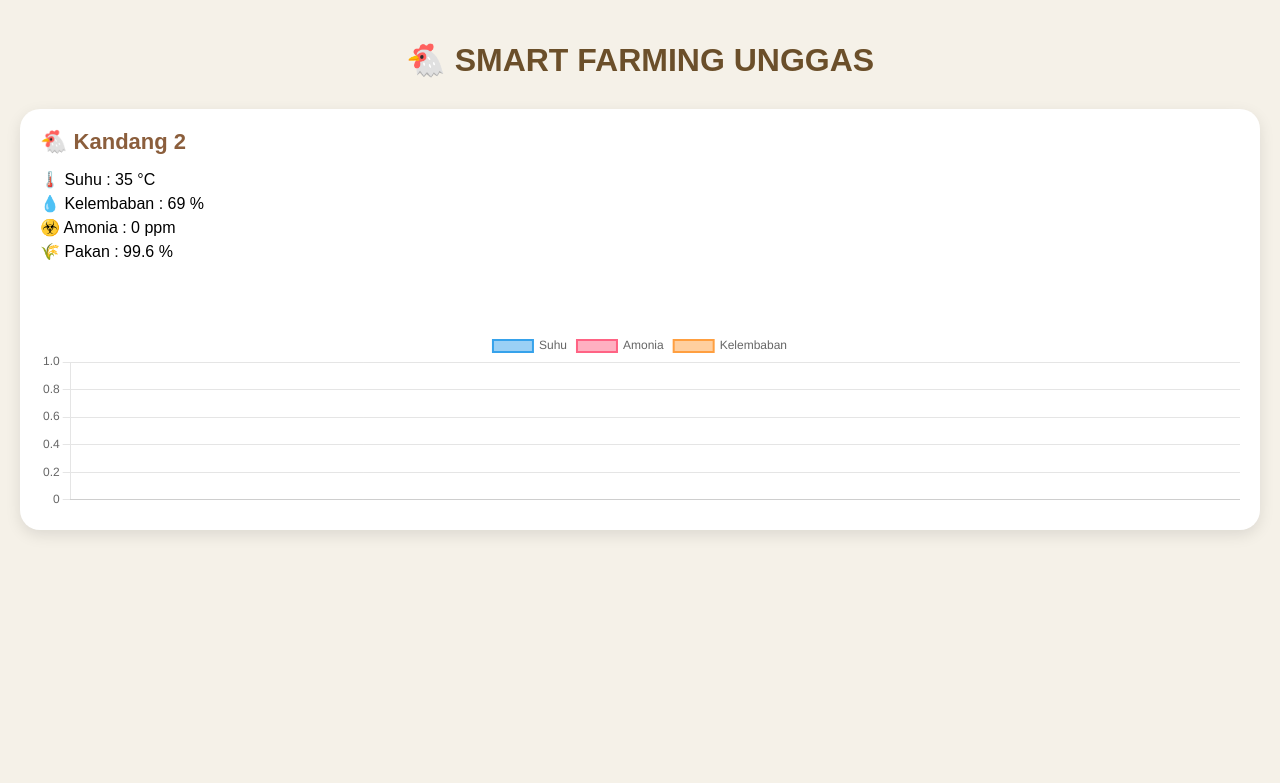
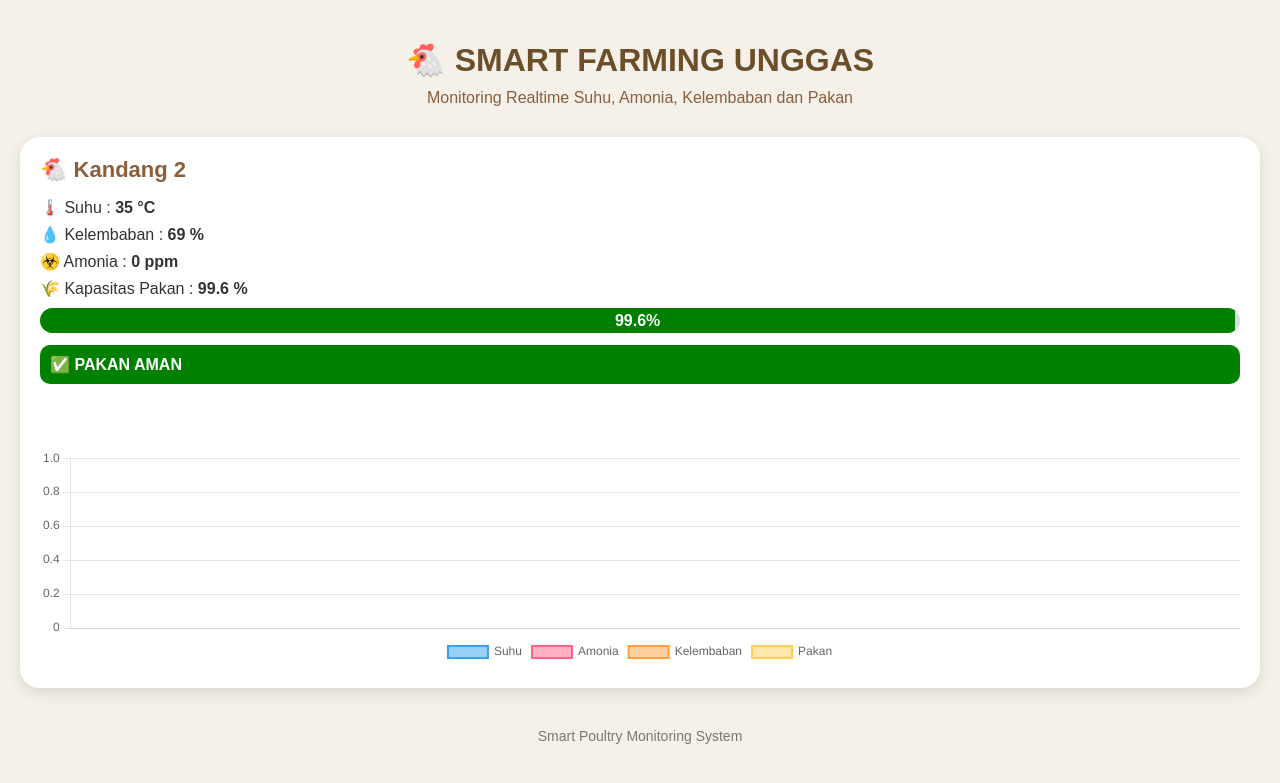
Before and after one commit to compunic/iot-mon-ling, a Flask app: page / in a window 1280 px wide. Shown: the top 783 px of the page. Run offline with Flask 3, Linux system fonts and the light colour scheme; data comes from the database, SQL or seed files in the repository; data that the repository does not hold is empty.

Commit message:
Update dashboard.html
add feed indicator on chart to warning

```diff
--- a/templates/dashboard.html
+++ b/templates/dashboard.html
@@ -11,6 +11,10 @@
 
     <style>
 
+        *{
+            box-sizing:border-box;
+        }
+
         body{
 
             margin:0;
@@ -18,7 +22,7 @@
 
             background:#f5f1e8;
 
-            font-family:Arial;
+            font-family:Arial,sans-serif;
 
         }
 
@@ -27,6 +31,18 @@
             text-align:center;
 
             color:#6b4f2a;
+
+            margin-bottom:10px;
+
+        }
+
+        .subtitle{
+
+            text-align:center;
+
+            color:#8b5e3c;
+
+            margin-bottom:30px;
 
         }
 
@@ -39,8 +55,6 @@
 
             gap:20px;
 
-            margin-top:30px;
-
         }
 
         .card{
@@ -52,6 +66,14 @@
             padding:20px;
 
             box-shadow:0 5px 15px rgba(0,0,0,0.1);
+
+            transition:0.3s;
+
+        }
+
+        .card:hover{
+
+            transform:translateY(-5px);
 
         }
 
@@ -69,15 +91,17 @@
 
         .info{
 
-            margin:5px 0;
+            margin:8px 0;
 
             font-size:16px;
+
+            color:#333;
 
         }
 
         .status{
 
-            padding:8px 12px;
+            padding:8px 14px;
 
             border-radius:10px;
 
@@ -109,11 +133,103 @@
 
         }
 
+        .warning{
+
+            margin-top:12px;
+
+            padding:10px;
+
+            border-radius:10px;
+
+            font-weight:bold;
+
+            color:white;
+
+        }
+
+        .warning-danger{
+
+            background:red;
+
+        }
+
+        .warning-warning{
+
+            background:orange;
+
+        }
+
+        .warning-safe{
+
+            background:green;
+
+        }
+
+        .progress-container{
+
+            width:100%;
+
+            background:#ddd;
+
+            border-radius:20px;
+
+            margin-top:10px;
+
+            overflow:hidden;
+
+            height:25px;
+
+        }
+
+        .progress-bar{
+
+            height:100%;
+
+            text-align:center;
+
+            color:white;
+
+            font-weight:bold;
+
+            line-height:25px;
+
+        }
+
+        .bar-high{
+
+            background:green;
+
+        }
+
+        .bar-medium{
+
+            background:orange;
+
+        }
+
+        .bar-low{
+
+            background:red;
+
+        }
+
         canvas{
 
             margin-top:20px;
 
-            max-height:180px;
+            max-height:220px;
+
+        }
+
+        .footer{
+
+            margin-top:40px;
+
+            text-align:center;
+
+            color:#777;
+
+            font-size:14px;
 
         }
 
@@ -127,7 +243,15 @@
         🐔 SMART FARMING UNGGAS
     </h1>
 
+    <div class="subtitle">
+        Monitoring Realtime Suhu, Amonia, Kelembaban dan Pakan
+    </div>
+
     <div class="grid" id="grid"></div>
+
+    <div class="footer">
+        Smart Poultry Monitoring System
+    </div>
 
 <script>
 
@@ -151,6 +275,29 @@ async function loadDashboard(){
 
         card.className = "card"
 
+        let warningClass = "warning-safe"
+        let warningText = "✅ PAKAN AMAN"
+
+        let barClass = "bar-high"
+
+        if(d.kapasitas_pakan <= 20){
+
+            warningClass = "warning-danger"
+            warningText = "⚠️ PAKAN HAMPIR HABIS"
+
+            barClass = "bar-low"
+
+        }
+
+        else if(d.kapasitas_pakan <= 40){
+
+            warningClass = "warning-warning"
+            warningText = "⚠️ PAKAN MENIPIS"
+
+            barClass = "bar-medium"
+
+        }
+
         card.innerHTML = `
 
             <div class="title">
@@ -158,19 +305,40 @@ async function loadDashboard(){
             </div>
 
             <div class="info">
-                🌡️ Suhu : ${d.suhu} °C
+                🌡️ Suhu :
+                <b>${d.suhu} °C</b>
             </div>
 
             <div class="info">
-                💧 Kelembaban : ${d.kelembaban} %
+                💧 Kelembaban :
+                <b>${d.kelembaban} %</b>
             </div>
 
             <div class="info">
-                ☣️ Amonia : ${d.amonia} ppm
+                ☣️ Amonia :
+                <b>${d.amonia} ppm</b>
             </div>
 
             <div class="info">
-                🌾 Pakan : ${d.kapasitas_pakan} %
+                🌾 Kapasitas Pakan :
+                <b>${d.kapasitas_pakan} %</b>
+            </div>
+
+            <div class="progress-container">
+
+                <div
+                    class="progress-bar ${barClass}"
+                    style="width:${d.kapasitas_pakan}%"
+                >
+
+                    ${d.kapasitas_pakan}%
+
+                </div>
+
+            </div>
+
+            <div class="warning ${warningClass}">
+                ${warningText}
             </div>
 
             <div class="status ${d.status}">
@@ -200,16 +368,29 @@ async function loadChart(device){
     await response.json()
 
     const labels =
-    data.map(x => x.created_at.slice(11,16))
+    data.map(
+        x => x.created_at.slice(11,16)
+    )
 
     const suhu =
-    data.map(x => x.suhu)
+    data.map(
+        x => x.suhu
+    )
 
     const amonia =
-    data.map(x => x.amonia)
+    data.map(
+        x => x.amonia
+    )
 
     const kelembaban =
-    data.map(x => x.kelembaban)
+    data.map(
+        x => x.kelembaban
+    )
+
+    const pakan =
+    data.map(
+        x => x.kapasitas_pakan
+    )
 
     const ctx =
     document.getElementById(
@@ -232,7 +413,9 @@ async function loadChart(device){
 
                     data:suhu,
 
-                    borderWidth:2
+                    borderWidth:2,
+
+                    tension:0.3
 
                 },
 
@@ -242,7 +425,9 @@ async function loadChart(device){
 
                     data:amonia,
 
-                    borderWidth:2
+                    borderWidth:2,
+
+                    tension:0.3
 
                 },
 
@@ -252,7 +437,21 @@ async function loadChart(device){
 
                     data:kelembaban,
 
-                    borderWidth:2
+                    borderWidth:2,
+
+                    tension:0.3
+
+                },
+
+                {
+
+                    label:'Pakan',
+
+                    data:pakan,
+
+                    borderWidth:2,
+
+                    tension:0.3
 
                 }
 
@@ -264,11 +463,25 @@ async function loadChart(device){
 
             responsive:true,
 
+            maintainAspectRatio:false,
+
             plugins:{
 
                 legend:{
 
-                    display:true
+                    display:true,
+
+                    position:'bottom'
+
+                }
+
+            },
+
+            scales:{
+
+                y:{
+
+                    beginAtZero:true
 
                 }
 
```
